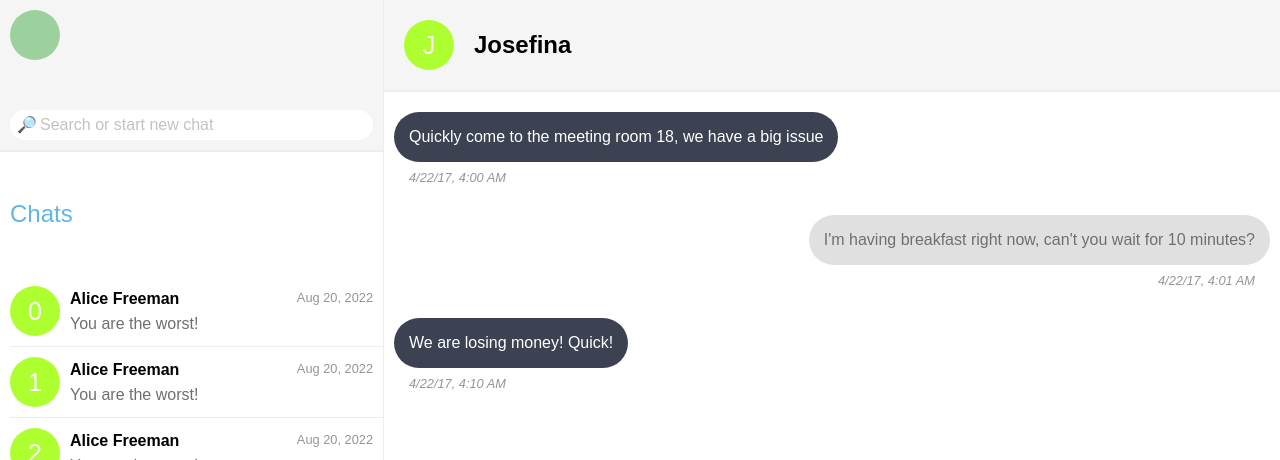
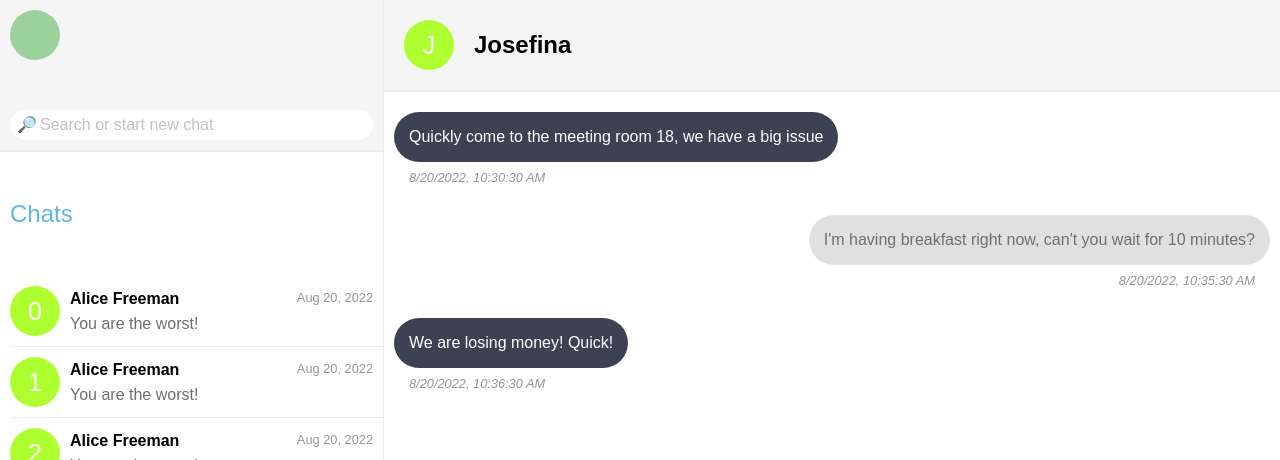
Before and after one commit to artem-pa/Reenbit-test-task, a React (Create React App) app: page / in a window 1280 px wide. Shown: the top 460 px of the page. Built offline with nearby package versions, Linux system fonts and the light colour scheme.

Commit message:
Implement chatting feature

```diff
--- a/src/components/right-side/right-side.tsx
+++ b/src/components/right-side/right-side.tsx
@@ -1,7 +1,81 @@
+import React, { useEffect, useRef, useState } from 'react';
+
 import './style.scss';
 import sendIcon from '../../assets/images/send_ico.svg';
 
+
+interface IMessage {
+  text: string,
+  time: number,
+  isUserMessage?: boolean
+}
+
 const RightSide = () => {
+  const [newMessage, setNewMessage] = useState('');
+  const [messageList, setMessageList] = useState<IMessage[]>([]);
+  const listRef = useRef(messageList);
+  listRef.current = messageList;
+
+  useEffect(() => {
+    setMessageList([
+      {
+        text: 'Quickly come to the meeting room 18, we have a big issue',
+        time: 1660991430000
+      },
+      {
+        text: `I'm having breakfast right now, can't you wait for 10 minutes?`,
+        time: 1660991730000,
+        isUserMessage: true
+      },
+      {
+        text: `We are losing money! Quick!`,
+        time: 1660991790000
+      }
+    ])
+  }, [])
+
+  const inputClickHandler = (e: React.ChangeEvent<HTMLInputElement>) => {
+    setNewMessage(e.target.value);
+  }
+
+  const inputKeyHandler = (e: React.KeyboardEvent) => {
+    if (e.key != 'Enter') return;
+    sendMessage();
+  }
+
+  const addMessage = (message: IMessage) => {
+    messageList.push(message);
+    setNewMessage('');
+  }
+
+  const sendMessage = () => {
+    if (!newMessage) return;
+    const message: IMessage = {
+      text: newMessage,
+      time: Date.now(),
+      isUserMessage: true
+    };
+    addMessage(message);
+    getAnswer();
+  }
+
+  const getAnswer = () => {
+    fetch('https://api.chucknorris.io/jokes/random')
+      .then(res => res.json())
+      .then((res: any) => {
+        const message: IMessage = {
+          text: res.value,
+          time: Date.now() + 1e4
+        }
+        setTimeout(() => setMessageList([...listRef.current, message]), 1e4);
+      })
+  }
+
+  const getDate = (dateNumber: number): string => {
+    return (new Date(dateNumber).toLocaleString('en-US'))
+  }
+
+
   return (
     <div className="right-side">
       <div className="top">
@@ -11,28 +85,21 @@ const RightSide = () => {
         <p className="name">Josefina</p>
       </div>
       <div className="main">
-        <div className="message input">
-          <p className="text">
-            Quickly come to the meeting room 18, we have a big issue
-          </p>
-          <p className="time">4/22/17, 4:00 AM</p>
-        </div>
-        <div className="message output">
-          <p className="text">
-            I'm having breakfast right now, can't you wait for 10 minutes?
-          </p>
-          <p className="time">4/22/17, 4:01 AM</p>
-        </div>
-        <div className="message input">
-          <p className="text">
-            We are losing money! Quick!
-          </p>
-          <p className="time">4/22/17, 4:10 AM</p>
-        </div>
+        {messageList.map(msg => (
+          <div key={msg.time} className={msg.isUserMessage ? 'message output' : 'message input'}>
+            <p className="text">{msg.text}</p>
+            <p className="time">{getDate(msg.time)}</p>
+          </div>
+        ))}
       </div>
       <div className="bottom">
-        <input type="text" placeholder='Type your message'/>
-        <img src={sendIcon} alt="d"/>
+        <input
+          type="text"
+          value={newMessage}
+          onChange={inputClickHandler}
+          onKeyDown={inputKeyHandler}
+          placeholder='Type your message' />
+        <img src={sendIcon} onClick={sendMessage} />
       </div>
     </div>
   )
--- a/src/components/right-side/style.scss
+++ b/src/components/right-side/style.scss
@@ -1,4 +1,4 @@
-@import '/src/assets/styles/variables';
+@import "/src/assets/styles/variables";
 
 .right-side {
   display: grid;
@@ -28,7 +28,8 @@
     padding: 20px 10px;
     display: flex;
     flex-direction: column;
-    gap: 30px;
+    gap: 10px;
+    overflow-y: auto;
     .message {
       display: flex;
       flex-direction: column;
@@ -42,7 +43,7 @@
         line-height: 20px;
       }
       .time {
-        padding: 0 15px;
+        padding: 0 15px 20px;
         font-size: 0.8em;
         font-style: italic;
         color: $color-gray-300;
@@ -99,6 +100,5 @@
         scale: 0.8;
       }
     }
-
   }
 }
```
